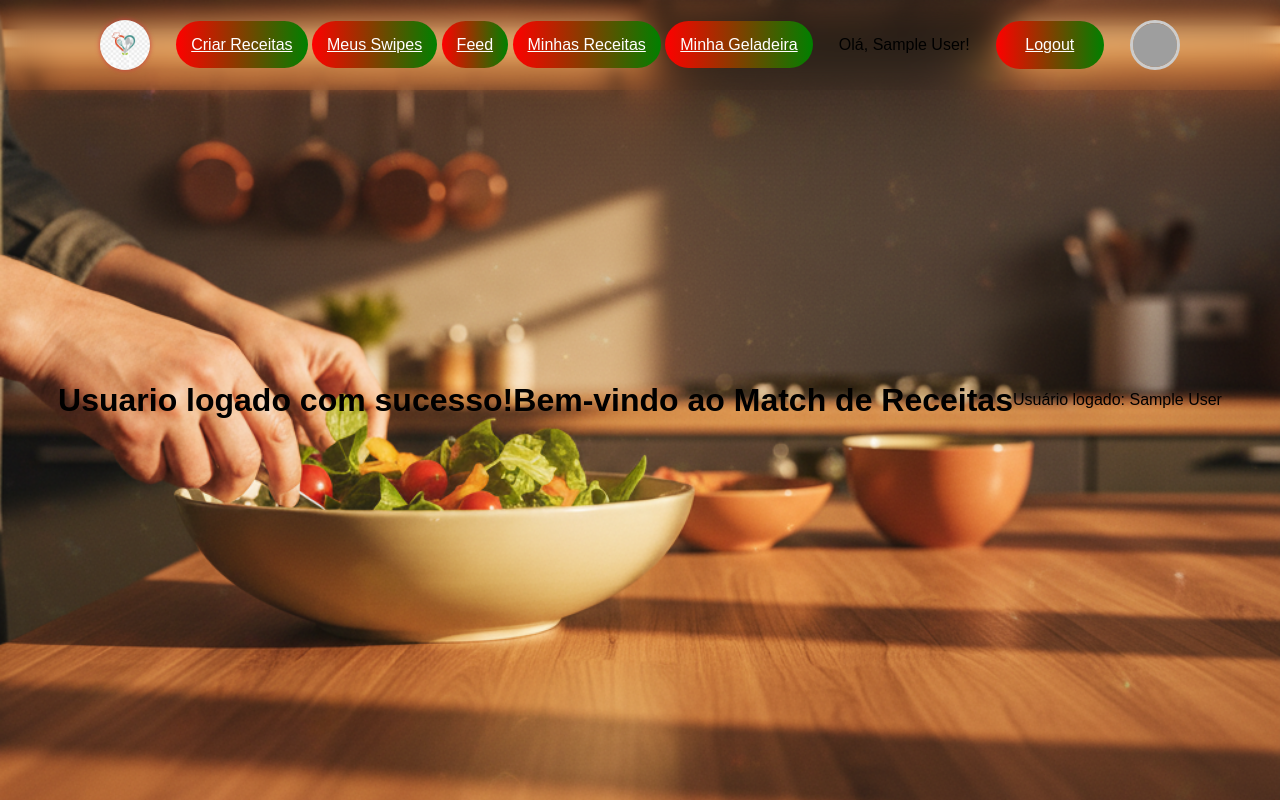
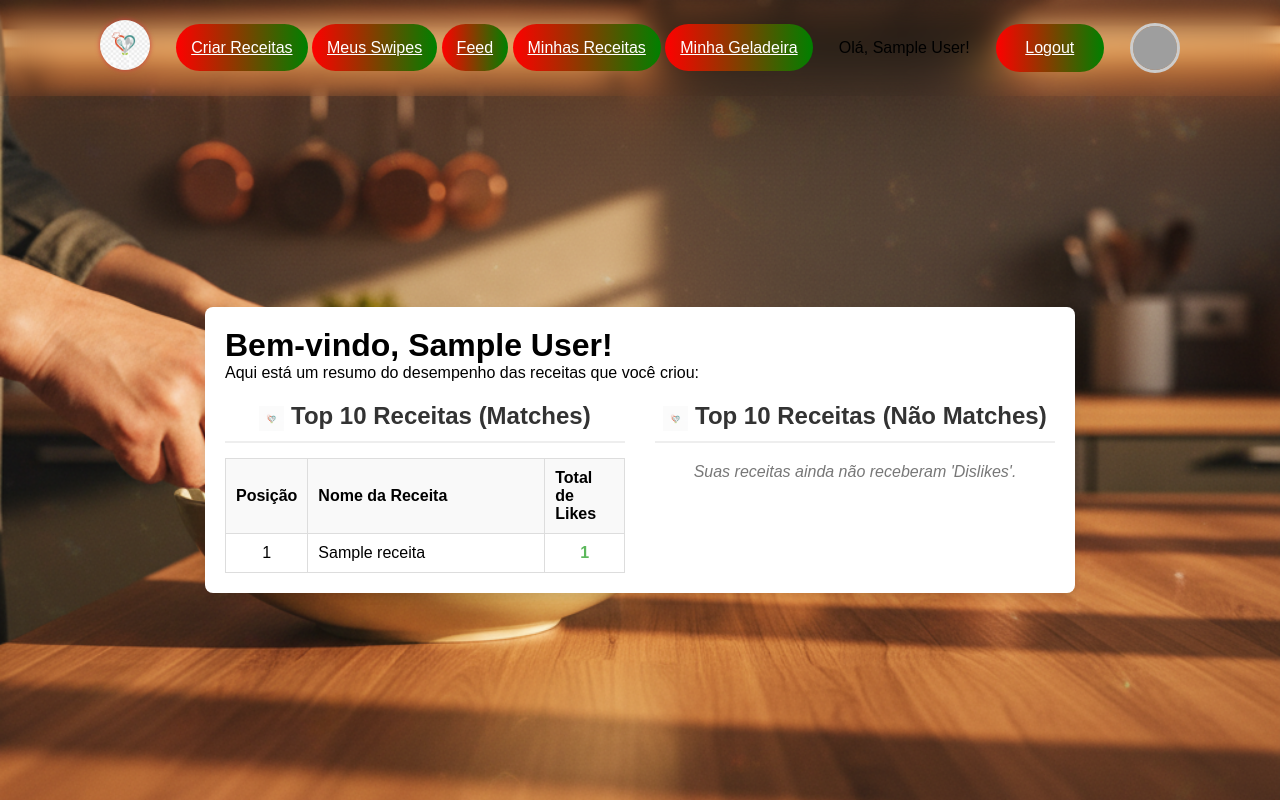
Before and after one commit to JoseMatheusNagata/MatchDeReceitas, a PHP site: page /index.php?action=principal in a window 1280 px wide. Run offline with PHP 8.4, Linux system fonts and the light colour scheme; the visitor is signed in with stand-in values (Sample User, id 1); tables that the repository leaves empty or names only in its code hold one stand-in row (values such as "Sample post"); grey boxes are pictures that could not be loaded.

Commit message:
Adiciona funcionalidade para exibir estatísticas de receitas do usuário, incluindo top 10 receitas mais curtidas e não curtidas,

```diff
--- a/controller/UsuarioController.php
+++ b/controller/UsuarioController.php
@@ -26,7 +26,22 @@ class UsuarioController {
         include "view/login.php";
     }
 
+    /**
+     * chama a funcao getStatsForUserRecipes depois carrega a tela principal
+     */
     public function principal() {
+        if (!isset($_SESSION['id'])) {
+            header("Location: index.php?action=formLogin&erro=2");
+            exit;
+        }
+
+        $swipeDAO = new SwipeDAO();
+
+        $stats = $swipeDAO->getStatsForUserRecipes($_SESSION['id'], 10);
+
+        $topLikes = $stats['top_likes'];
+        $topDislikes = $stats['top_dislikes'];
+
         include "view/principal.php";
     }
 
--- /dev/null
+++ b/css/principal.css
@@ -0,0 +1,63 @@
+body {
+        /* Garante que o conteúdo não fique escondido atrás do header fixo */
+        padding-top: 100px;
+    }
+    .container-principal {
+        max-width: 1200px;
+        margin: 20px auto;
+        padding: 20px;
+        background-color: #fff;
+        border-radius: 8px;
+        box-shadow: 0 4px 8px rgba(0,0,0,0.1);
+        font-family: Arial, sans-serif;
+    }
+    .stats-container {
+        display: flex;
+        flex-wrap: wrap;
+        gap: 30px;
+        justify-content: space-around;
+        margin-top: 20px;
+    }
+    .stats-table {
+        flex: 1;
+        min-width: 400px;
+    }
+    .stats-table h2 {
+        text-align: center;
+        color: #333;
+        border-bottom: 2px solid #eee;
+        padding-bottom: 10px;
+    }
+    .stats-table table {
+        width: 100%;
+        border-collapse: collapse;
+        margin-top: 15px;
+    }
+    .stats-table th, .stats-table td {
+        border: 1px solid #ddd;
+        padding: 10px;
+        text-align: left;
+    }
+    .stats-table th {
+        background-color: #f9f9f9;
+        font-weight: bold;
+    }
+    .stats-table tr:nth-child(even) {
+        background-color: #fdfdfd;
+    }
+    .stats-table .count-like {
+        color: #5cb85c; /* Verde */
+        font-weight: bold;
+        text-align: center;
+    }
+    .stats-table .count-dislike {
+        color: #d9534f; /* Vermelho */
+        font-weight: bold;
+        text-align: center;
+    }
+    .no-data {
+        text-align: center;
+        color: #777;
+        padding: 20px;
+        font-style: italic;
+    }
--- a/model/SwipeDAO.php
+++ b/model/SwipeDAO.php
@@ -165,5 +165,52 @@ class SwipeDAO {
             return [];
         }
     }
+
+    /**
+     * busca likes e dislikes
+     */
+    public function getStatsForUserRecipes($id_usuario, $limit = 10) {
+        global $pdo;
+        $stats = [
+            'top_likes' => [],
+            'top_dislikes' => []
+        ];
+
+        try {
+            $sql_likes = "SELECT r.titulo, COUNT(s.id_receita) AS total_count
+                          FROM receita r
+                          JOIN swipe s ON r.id = s.id_receita
+                          WHERE r.usuario_id = :id_usuario AND s.status = 'like'
+                          GROUP BY r.id, r.titulo
+                          ORDER BY total_count DESC
+                          LIMIT :limit_val";
+
+            $stmt_likes = $pdo->prepare($sql_likes);
+            $stmt_likes->bindParam(':id_usuario', $id_usuario, PDO::PARAM_INT);
+            $stmt_likes->bindParam(':limit_val', $limit, PDO::PARAM_INT);
+            $stmt_likes->execute();
+            $stats['top_likes'] = $stmt_likes->fetchAll(PDO::FETCH_ASSOC);
+
+            $sql_dislikes = "SELECT r.titulo, COUNT(s.id_receita) AS total_count
+                             FROM receita r
+                             JOIN swipe s ON r.id = s.id_receita
+                             WHERE r.usuario_id = :id_usuario AND s.status = 'dislike'
+                             GROUP BY r.id, r.titulo
+                             ORDER BY total_count DESC
+                             LIMIT :limit_val";
+
+            $stmt_dislikes = $pdo->prepare($sql_dislikes);
+            $stmt_dislikes->bindParam(':id_usuario', $id_usuario, PDO::PARAM_INT);
+            $stmt_dislikes->bindParam(':limit_val', $limit, PDO::PARAM_INT);
+            $stmt_dislikes->execute();
+            $stats['top_dislikes'] = $stmt_dislikes->fetchAll(PDO::FETCH_ASSOC);
+
+            return $stats;
+
+        } catch (PDOException $e) {
+            error_log("Erro ao buscar estatísticas de receitas do usuário: " . $e->getMessage());
+            return $stats;
+        }
+    }
 }
 ?>
--- a/view/principal.php
+++ b/view/principal.php
@@ -3,6 +3,79 @@ require_once __DIR__ . '/../controller/AuthCheckController.php';
 
 ?>
 
-<h1>Usuario logado com sucesso!</h1>
-<h1>Bem-vindo ao Match de Receitas</h1>
-<p>Usuário logado: <?= $_SESSION['nome'] ?? 'Sem nome' ?></p>
+<!DOCTYPE html>
+<html lang="pt-br">
+<head>
+    <meta charset="UTF-8">
+    <meta name="viewport" content="width=device-width, initial-scale=1.0">
+    <title>Minhas Receitas</title>
+    <link rel="stylesheet" href="./css/principal.css">
+</head>
+<body>
+
+
+    <div class="container-principal">
+        <h1>Bem-vindo, <?= htmlspecialchars($_SESSION['nome'] ?? 'Usuário') ?>!</h1>
+        <p>Aqui está um resumo do desempenho das receitas que você criou:</p>
+
+        <div class="stats-container">
+
+            <div class="stats-table">
+                <h2><img src="./img/logo.png" style="width:25px; vertical-align: middle;"> Top 10 Receitas (Matches)</h2>
+
+                <?php
+                if (isset($topLikes) && !empty($topLikes)): ?>
+                    <table>
+                        <thead>
+                            <tr>
+                                <th style="width: 10%;">Posição</th>
+                                <th>Nome da Receita</th>
+                                <th style="width: 20%;">Total de Likes</th>
+                            </tr>
+                        </thead>
+                        <tbody>
+                            <?php foreach ($topLikes as $index => $receita): ?>
+                                <tr>
+                                    <td style="text-align: center;"><?= $index + 1 ?></td>
+                                    <td><?= htmlspecialchars($receita['titulo']) ?></td>
+                                    <td class="count-like"><?= htmlspecialchars($receita['total_count']) ?></td>
+                                </tr>
+                            <?php endforeach; ?>
+                        </tbody>
+                    </table>
+                <?php else: ?>
+                    <p class="no-data">Suas receitas ainda não receberam 'Likes'.</p>
+                <?php endif; ?>
+            </div>
+
+            <div class="stats-table">
+                <h2><img src="./img/logo.png" style="width:25px; vertical-align: middle;"> Top 10 Receitas (Não Matches)</h2>
+
+                <?php // Verifica se a variável $topDislikes existe e não está vazia
+                if (isset($topDislikes) && !empty($topDislikes)): ?>
+                    <table>
+                        <thead>
+                            <tr>
+                                <th style="width: 10%;">Posição</th>
+                                <th>Nome da Receita</th>
+                                <th style="width: 20%;">Total de Dislikes</th>
+                            </tr>
+                        </thead>
+                        <tbody>
+                            <?php foreach ($topDislikes as $index => $receita): ?>
+                                <tr>
+                                    <td style="text-align: center;"><?= $index + 1 ?></td>
+                                    <td><?= htmlspecialchars($receita['titulo']) ?></td>
+                                    <td class="count-dislike"><?= htmlspecialchars($receita['total_count']) ?></td>
+                                </tr>
+                            <?php endforeach; ?>
+                        </tbody>
+                    </table>
+                <?php else: ?>
+                    <p class="no-data">Suas receitas ainda não receberam 'Dislikes'.</p>
+                <?php endif; ?>
+            </div>
+
+        </div>
+    </div>
+</body>
```
